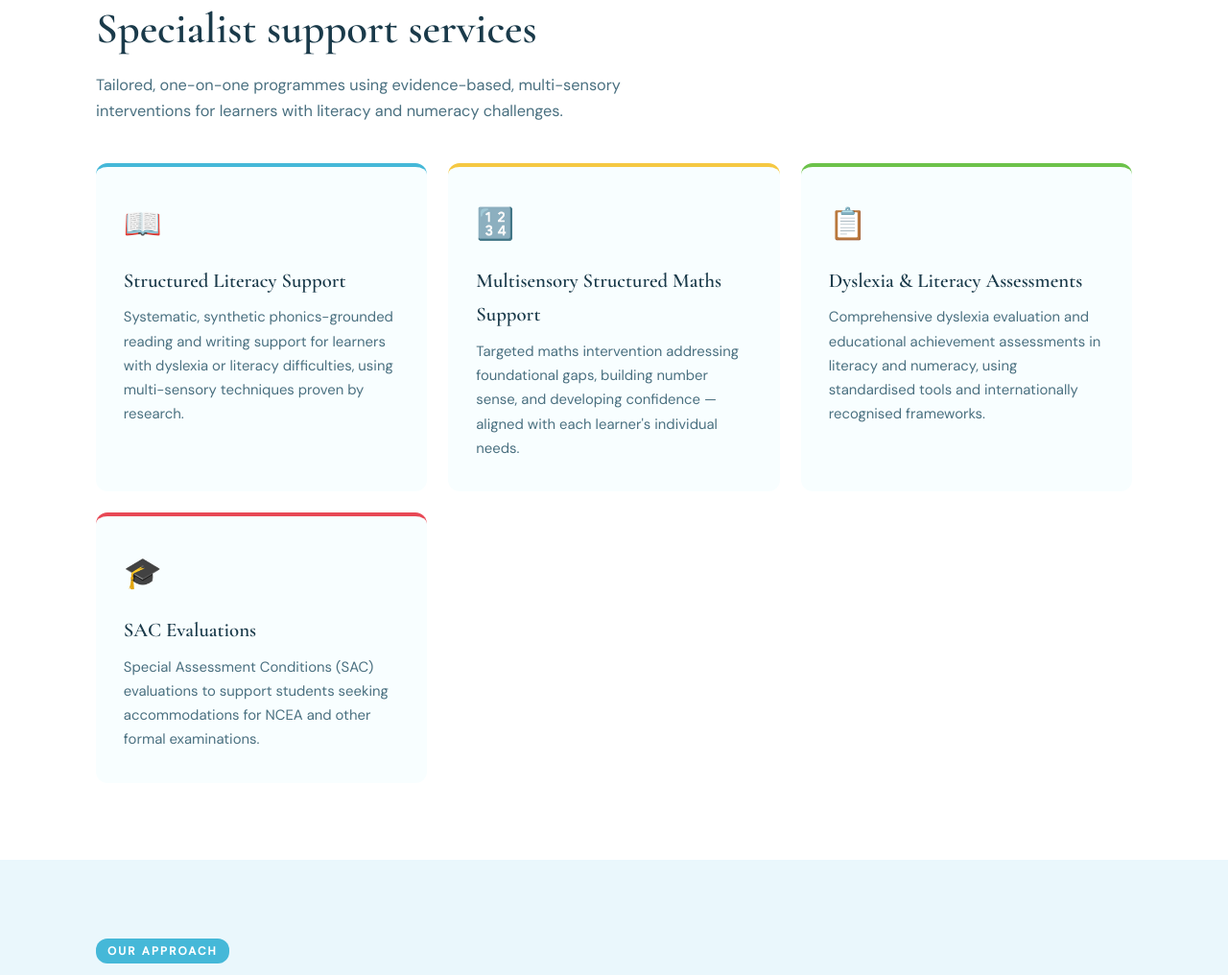
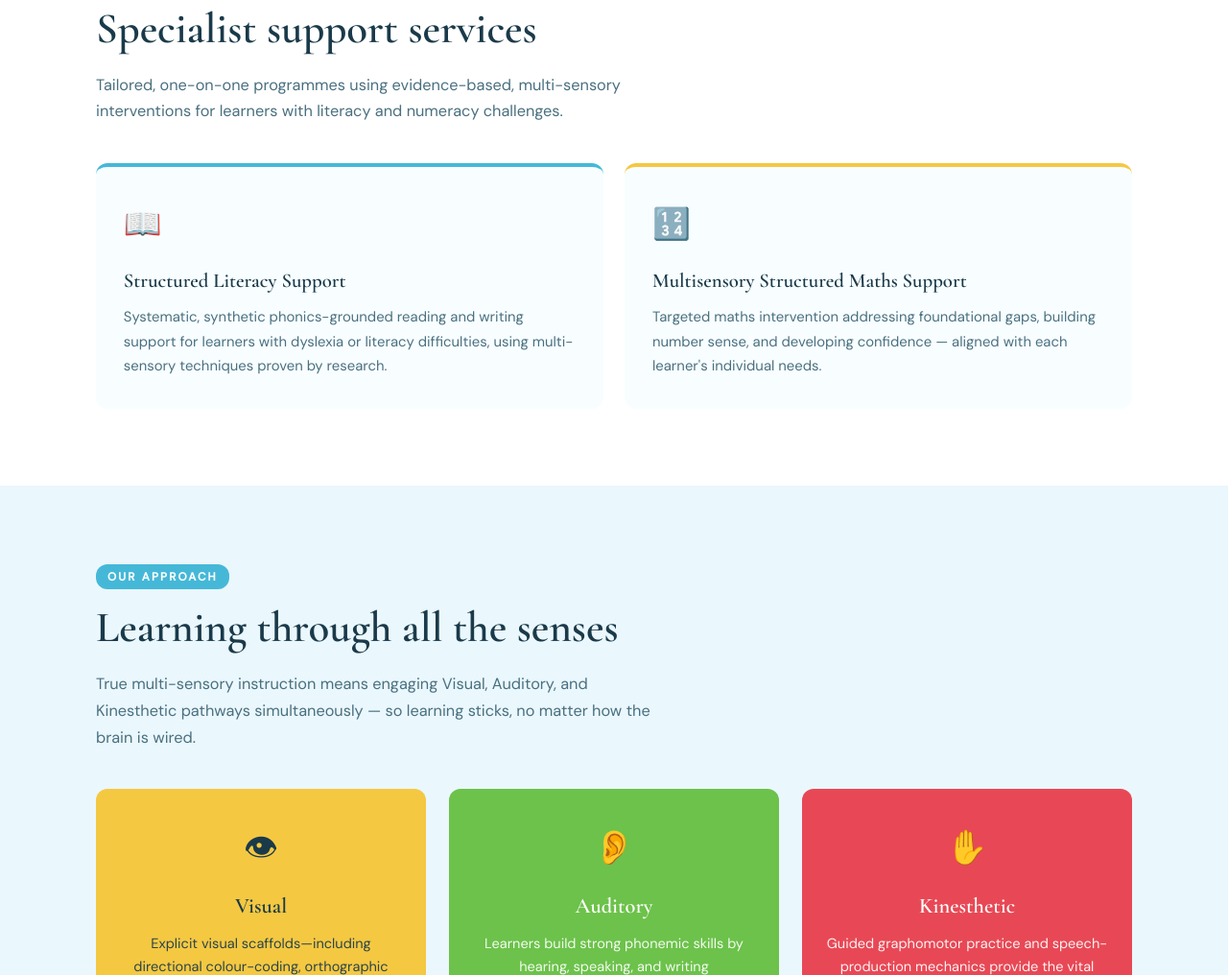
Before and after one commit to scholesolutions/scholesolutions, a plain HTML site: page index.html in a window 1280 px wide. Shown: the part 1329-2345 px from the top of the page at 96% size. Drawn offline with nearby package versions, Linux system fonts and the light colour scheme.

Commit message:
Add files via upload

```diff
--- a/index.html
+++ b/index.html
@@ -460,16 +460,6 @@
         <div class="icon">🔢</div>
         <h3>Multisensory Structured Maths Support</h3>
         <p>Targeted maths intervention addressing foundational gaps, building number sense, and developing confidence — aligned with each learner's individual needs.</p>
-      </div>
-      <div class="service-card">
-        <div class="icon">📋</div>
-        <h3>Dyslexia &amp; Literacy Assessments</h3>
-        <p>Comprehensive dyslexia evaluation and educational achievement assessments in literacy and numeracy, using standardised tools and internationally recognised frameworks.</p>
-      </div>
-      <div class="service-card">
-        <div class="icon">🎓</div>
-        <h3>SAC Evaluations</h3>
-        <p>Special Assessment Conditions (SAC) evaluations to support students seeking accommodations for NCEA and other formal examinations.</p>
       </div>
     </div>
   </div>
```
